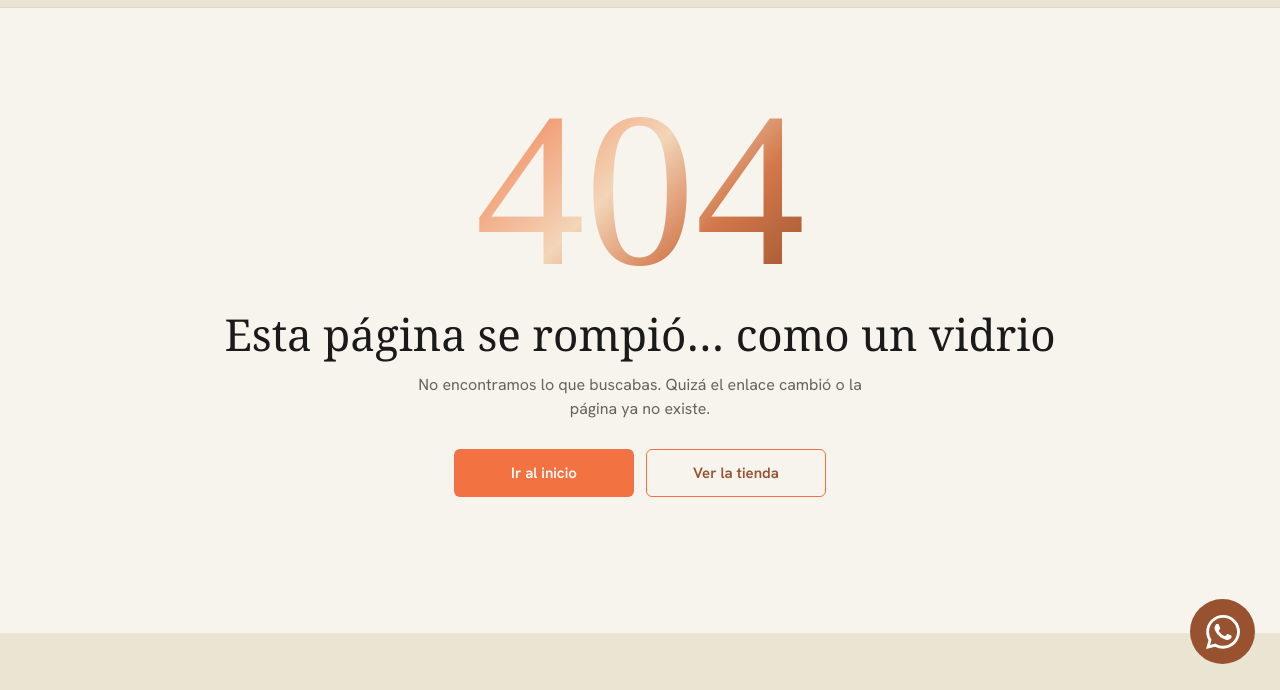
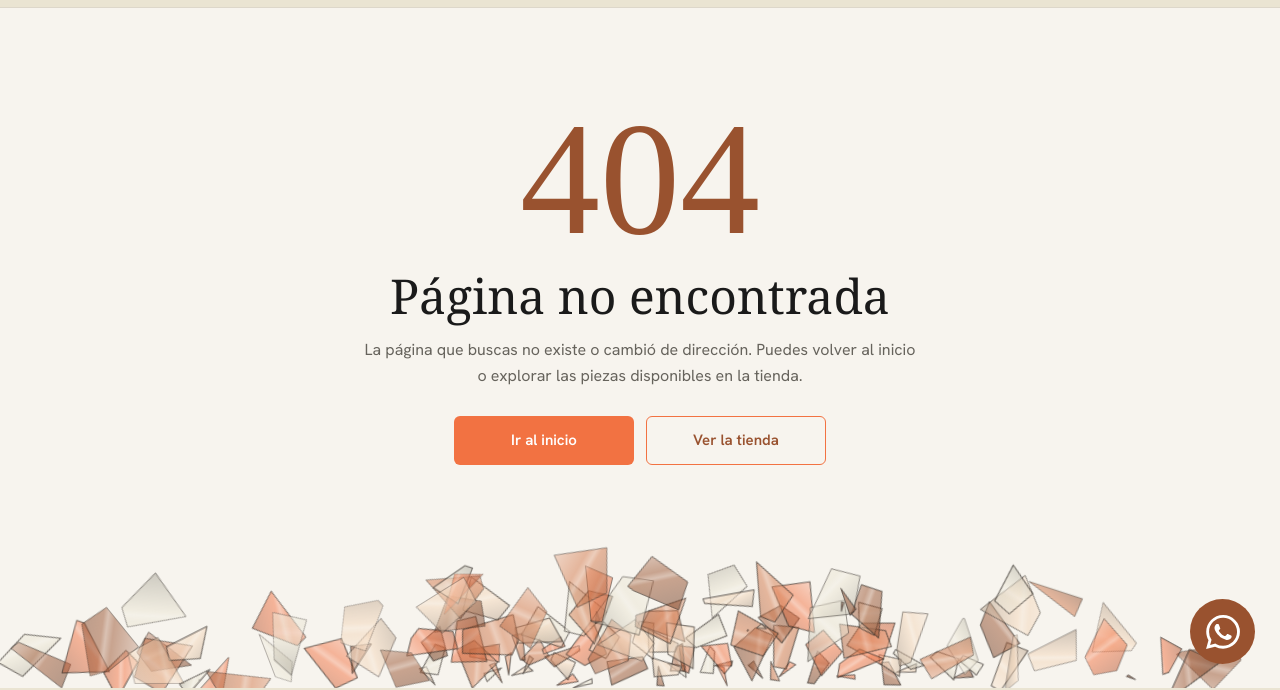
Before and after one commit to glopezca-minos/cuckoo-banana-web, a plain HTML site: page 404.html in a window 1280 px wide. Shown: the part 111-801 px from the top of the page. Drawn offline with nearby package versions, Linux system fonts and the light colour scheme; a web font is replaced by a local one.

Commit message:
404 animacion de vidrio

```diff
--- a/404.html
+++ b/404.html
@@ -24,13 +24,24 @@
   <!-- ===== Contenido ===== -->
   <main class="cb-main cb-soporte cb-soporte-404">
     <section class="cb-404">
-      <p class="cb-404-numero" aria-hidden="true">404</p>
-      <h1>Esta página se rompió… como un vidrio</h1>
-      <p>No encontramos lo que buscabas. Quizá el enlace cambió o la página ya no existe.</p>
-      <div class="cb-404-botones">
-        <a href="/index.html" class="cb-btn cb-btn-principal">Ir al inicio</a>
-        <a href="/tienda.html" class="cb-btn cb-btn-borde">Ver la tienda</a>
+
+      <!-- Vitral que se quiebra (lo dibuja js/error404.js) -->
+      <svg class="cb-404-vidrio" aria-hidden="true"></svg>
+
+      <div class="cb-404-contenido">
+        <p class="cb-404-numero">404</p>
+        <h1>Página no encontrada</h1>
+        <p class="cb-404-texto">
+          La página que buscas no existe o cambió de dirección.
+          Puedes volver al inicio o explorar las piezas disponibles en la tienda.
+        </p>
+
+        <div class="cb-404-botones">
+          <a href="/index.html" class="cb-btn cb-btn-principal">Ir al inicio</a>
+          <a href="/tienda.html" class="cb-btn cb-btn-borde">Ver la tienda</a>
+        </div>
       </div>
+
     </section>
   </main>
 
@@ -43,6 +54,7 @@
   <script src="https://cdn.jsdelivr.net/npm/gsap@3.13.0/dist/SplitText.min.js"></script>
   <script src="/js/componentes.js"></script>
   <script src="/js/carrito.js"></script>
+  <script src="/js/error404.js"></script>
   <script src="/js/animaciones.js"></script>
 </body>
 </html>
--- a/css/soporte.css
+++ b/css/soporte.css
@@ -260,37 +260,91 @@
   padding-left: 20px;
 }
 
-/* ===== 404 ===== */
+/* ===== 404: el vitral se quiebra ===== */
+.cb-soporte-404 {
+  max-width: none;
+  padding: 0;
+}
+
 .cb-404 {
-  min-height: 60vh;
+  position: relative;
+  min-height: calc(100vh - 120px);
   display: flex;
-  flex-direction: column;
   justify-content: center;
   align-items: center;
+  padding: 48px 16px 180px;   /* abajo queda espacio para el montón de vidrios */
+  overflow: hidden;
   text-align: center;
-  padding: 40px 0;
+}
+
+/* Capa del vitral: encima de todo el contenido */
+.cb-404-vidrio {
+  position: absolute;
+  inset: 0;
+  width: 100%;
+  height: 100%;
+  z-index: 2;
+  pointer-events: none;
+}
+
+/* Vidrio: un poco transparente, con el "plomo" grueso entre pieza y pieza */
+.cb-404-pieza {
+  fill-opacity: 0.5;
+  stroke: rgba(47, 42, 38, 0.6);
+  stroke-width: 2.5;
+  stroke-linejoin: round;
+}
+
+/* Luz cálida detrás del vitral (se ve a través del vidrio) y se apaga al romperse */
+.cb-404::before {
+  content: "";
+  position: absolute;
+  inset: 0;
+  z-index: 0;
+  background: radial-gradient(circle at 58% 38%, #fffdf7 0%, #f7f0e2 45%, #efe4d0 80%);
+  transition: opacity 1s ease 0.6s;
+}
+
+.cb-404.cb-roto::before {
+  opacity: 0;
+}
+
+.cb-404-grieta {
+  fill: none;
+  stroke: #fffaf0;
+  stroke-width: 2;
+  stroke-linecap: round;
+}
+
+/* El contenido aparece cuando el vidrio empieza a caer */
+.cb-404-contenido {
+  position: relative;
+  z-index: 1;
+  max-width: 560px;
+  opacity: 0;
+  transition: opacity 0.8s ease 0.3s;
+}
+
+.cb-404.cb-roto .cb-404-contenido {
+  opacity: 1;
 }
 
 .cb-404-numero {
   font-family: "Gloock", serif;
-  font-size: clamp(120px, 22vw, 220px);
+  font-size: clamp(96px, 16vw, 160px);
   line-height: 1;
+  color: var(--arcilla);
   margin-bottom: 8px;
-  /* el número se ve como un vidrio de colores */
-  background: linear-gradient(135deg, var(--naranja), var(--arena) 45%, var(--terracota) 70%, var(--arcilla));
-  -webkit-background-clip: text;
-  background-clip: text;
-  color: transparent;
 }
 
 .cb-404 h1 {
-  font-size: clamp(30px, 4vw, 44px);
+  font-size: clamp(32px, 4.5vw, 48px);
   margin-bottom: 12px;
 }
 
-.cb-404 > p:not(.cb-404-numero) {
-  max-width: 460px;
+.cb-404-texto {
   color: var(--texto-suave);
+  line-height: 1.6;
   margin-bottom: 28px;
 }
 
@@ -301,13 +355,41 @@
   gap: 12px;
 }
 
-/* Botones del 404: uno al lado del otro */
 .cb-404-botones .cb-btn {
   display: inline-flex;
   justify-content: center;
   width: auto;
   min-width: 180px;
   padding: 12px 28px;
+}
+
+/* Sacudida al recibir el golpe */
+.cb-404.cb-golpe .cb-404-vidrio {
+  animation: cb-sacudida 0.35s ease;
+}
+
+@keyframes cb-sacudida {
+  0%, 100% { transform: translate(0, 0); }
+  20% { transform: translate(-6px, 3px); }
+  40% { transform: translate(5px, -4px); }
+  60% { transform: translate(-3px, 2px); }
+  80% { transform: translate(2px, -1px); }
+}
+
+@media (max-width: 700px) {
+  .cb-404 {
+    min-height: calc(100svh - 80px);
+    padding-bottom: 140px;
+  }
+
+  .cb-404-botones {
+    flex-direction: column;
+    width: 100%;
+  }
+
+  .cb-404-botones .cb-btn {
+    width: 100%;
+  }
 }
 
 /* ===== Celular ===== */
--- /dev/null
+++ b/js/error404.js
@@ -0,0 +1,228 @@
+/* =====================================================
+   404: el vitral se quiebra y los pedacitos caen
+   1. Se dibuja un vitral que tapa la página
+   2. Recibe un golpe: aparecen las grietas
+   3. Los pedacitos caen y se amontonan abajo
+   ===================================================== */
+
+const escena = document.querySelector('.cb-404');
+const svg = document.querySelector('.cb-404-vidrio');
+const NS = 'http://www.w3.org/2000/svg';
+const sinMovimiento = window.matchMedia('(prefers-reduced-motion: reduce)').matches;
+
+// Colores de vidrio: los de la marca + tonos "joya" típicos de los vitrales
+// Paleta de la marca, translúcida
+const COLORES = ['#F27242', '#F3D5B8', '#D2774A', '#EAE4D2', '#99522F',
+                 '#F3D5B8', '#D2774A', '#F27242', '#EAE4D2', '#99522F'];
+
+// Aclara (+) u oscurece (-) un color hex
+function tono(hex, cantidad) {
+  const n = parseInt(hex.slice(1), 16);
+  const canal = (v) => Math.round(cantidad > 0 ? v + (255 - v) * cantidad : v * (1 + cantidad));
+  const r = canal(n >> 16), g = canal((n >> 8) & 255), b = canal(n & 255);
+  return `rgb(${r}, ${g}, ${b})`;
+}
+
+// Un degradado por color: luz en una esquina, un reflejo en diagonal y sombra al otro lado
+function crearDegradados() {
+  const defs = document.createElementNS(NS, 'defs');
+  COLORES.forEach((color, i) => {
+    const degradado = document.createElementNS(NS, 'linearGradient');
+    degradado.setAttribute('id', `cb-vidrio-${i}`);
+    degradado.setAttribute('x1', '0');
+    degradado.setAttribute('y1', '0');
+    degradado.setAttribute('x2', '1');
+    degradado.setAttribute('y2', '1');
+    [
+      [0, tono(color, 0.45)],
+      [0.35, color],
+      [0.44, tono(color, 0.35)],   // reflejo
+      [0.5, color],
+      [1, tono(color, -0.3)]
+    ].forEach(([offset, valor]) => {
+      const parada = document.createElementNS(NS, 'stop');
+      parada.setAttribute('offset', offset);
+      parada.setAttribute('stop-color', valor);
+      degradado.appendChild(parada);
+    });
+    defs.appendChild(degradado);
+  });
+  svg.appendChild(defs);
+}
+
+// Número "al azar" pero siempre igual (así el dibujo no cambia cada vez)
+let semilla = 7;
+function azar() {
+  semilla = (semilla * 9301 + 49297) % 233280;
+  return semilla / 233280;
+}
+
+// Recorta un polígono para que no se salga del rectángulo
+function recortar(puntos, ancho, alto) {
+  const bordes = [
+    p => p.x >= 0, p => p.x <= ancho, p => p.y >= 0, p => p.y <= alto
+  ];
+  const cruce = [
+    (a, b) => ({ x: 0, y: a.y + (b.y - a.y) * (0 - a.x) / (b.x - a.x) }),
+    (a, b) => ({ x: ancho, y: a.y + (b.y - a.y) * (ancho - a.x) / (b.x - a.x) }),
+    (a, b) => ({ x: a.x + (b.x - a.x) * (0 - a.y) / (b.y - a.y), y: 0 }),
+    (a, b) => ({ x: a.x + (b.x - a.x) * (alto - a.y) / (b.y - a.y), y: alto })
+  ];
+  let salida = puntos;
+  bordes.forEach((adentro, i) => {
+    const entrada = salida;
+    salida = [];
+    entrada.forEach((actual, j) => {
+      const anterior = entrada[(j + entrada.length - 1) % entrada.length];
+      if (adentro(actual)) {
+        if (!adentro(anterior)) salida.push(cruce[i](anterior, actual));
+        salida.push(actual);
+      } else if (adentro(anterior)) {
+        salida.push(cruce[i](anterior, actual));
+      }
+    });
+  });
+  return salida;
+}
+
+// Parte el rectángulo en pedazos, como vidrio golpeado en un punto
+function crearPedazos(ancho, alto, golpe) {
+  const rayos = 18;
+  const maximo = Math.hypot(ancho, alto);
+  const angulos = [];
+  for (let i = 0; i < rayos; i++) {
+    angulos.push((i + azar() * 0.6) / rayos * Math.PI * 2);
+  }
+  const anillos = [0, 45, 105, 180, 270, 380, 510, 670, maximo];
+
+  // Cada anillo tiene un radio un poco distinto en cada rayo (pero compartido
+  // entre pedazos vecinos, para que no queden huecos)
+  const radios = anillos.map(r => angulos.map(() => r * (0.85 + azar() * 0.3)));
+
+  const punto = (n, a) => ({
+    x: golpe.x + Math.cos(angulos[a % rayos]) * radios[n][a % rayos],
+    y: golpe.y + Math.sin(angulos[a % rayos]) * radios[n][a % rayos]
+  });
+
+  const pedazos = [];
+  for (let n = 0; n < anillos.length - 1; n++) {
+    for (let a = 0; a < rayos; a++) {
+      const forma = n === 0
+        ? [golpe, punto(1, a), punto(1, a + 1)]
+        : [punto(n, a), punto(n + 1, a), punto(n + 1, a + 1), punto(n, a + 1)];
+      const recortado = recortar(forma, ancho, alto);
+      if (recortado.length >= 3) pedazos.push({ puntos: recortado, anillo: n });
+    }
+  }
+  return pedazos;
+}
+
+function centro(puntos) {
+  const x = puntos.reduce((s, p) => s + p.x, 0) / puntos.length;
+  const y = puntos.reduce((s, p) => s + p.y, 0) / puntos.length;
+  return { x, y };
+}
+
+function dibujar(animar) {
+  semilla = 7;
+  svg.innerHTML = '';
+  const ancho = escena.clientWidth;
+  const alto = escena.clientHeight;
+  svg.setAttribute('viewBox', `0 0 ${ancho} ${alto}`);
+  crearDegradados();
+
+  const golpe = { x: ancho * 0.58, y: alto * 0.38 };
+  const pedazos = crearPedazos(ancho, alto, golpe);
+
+  // Montón de abajo: columnas que se van llenando
+  const columnas = 40;
+  const altura = new Array(columnas).fill(0);
+  const piso = alto - 8;
+  const tamanoMax = ancho < 700 ? 34 : 56;   // tamaño de cada pedazo en el montón
+  const alturaMax = ancho < 700 ? 50 : 80;   // qué tan alto puede crecer el montón
+
+  // Caen primero los pedazos cerca del golpe
+  pedazos.sort((a, b) => a.anillo - b.anillo || azar() - 0.5);
+
+  pedazos.forEach((pedazo, i) => {
+    const c = centro(pedazo.puntos);
+    const forma = document.createElementNS(NS, 'polygon');
+    forma.setAttribute('points', pedazo.puntos.map(p => `${p.x.toFixed(1)},${p.y.toFixed(1)}`).join(' '));
+    forma.setAttribute('class', 'cb-404-pieza');
+    forma.setAttribute('fill', `url(#cb-vidrio-${(i * 7) % COLORES.length})`);
+    forma.style.transformBox = 'fill-box';
+    forma.style.transformOrigin = 'center';
+    svg.appendChild(forma);
+
+    // Dónde termina: en el montón, cerca de donde estaba
+    const caja = forma.getBBox();
+    const escala = Math.min(0.45, tamanoMax / Math.max(caja.width, caja.height));
+    // Cae más o menos debajo de donde estaba; si ahí ya hay mucho, rueda a la columna más baja
+    let col = Math.floor((c.x / ancho * 0.6 + azar() * 0.4) * columnas);
+    col = Math.max(0, Math.min(columnas - 1, col));
+    if (altura[col] > alturaMax) col = altura.indexOf(Math.min(...altura));
+    const alturaPieza = Math.min(caja.height, caja.width) * escala;
+    const finalX = (col + 0.5) / columnas * ancho + (azar() - 0.5) * 20;
+    const finalY = piso - altura[col] - alturaPieza / 2;
+    altura[col] += alturaPieza * 0.55;
+    const giro = (azar() - 0.5) * 300;
+
+    const mover = `translate(${(finalX - c.x).toFixed(1)}px, ${(finalY - c.y).toFixed(1)}px) rotate(${giro.toFixed(0)}deg) scale(${escala})`;
+
+    if (!animar) {
+      forma.style.transform = mover;
+      return;
+    }
+
+    // Caída con "gravedad" (empieza lento y acelera) y un rebotito al final
+    forma.animate([
+      { transform: 'none', offset: 0 },
+      { transform: mover, offset: 0.85, easing: 'ease-out' },
+      { transform: mover.replace(/scale\(([\d.]+)\)/, `scale($1) translateY(-14px)`), offset: 0.92, easing: 'ease-in' },
+      { transform: mover, offset: 1 }
+    ], {
+      duration: 1300 + azar() * 500,
+      delay: 900 + pedazo.anillo * 110 + azar() * 250,
+      easing: 'cubic-bezier(0.55, 0, 0.9, 0.45)',
+      fill: 'forwards'
+    });
+  });
+
+  if (!animar) {
+    escena.classList.add('cb-roto');
+    return;
+  }
+
+  // Grietas: líneas blancas que salen del punto del golpe
+  const grietas = document.createElementNS(NS, 'g');
+  for (let i = 0; i < 9; i++) {
+    const a = azar() * Math.PI * 2;
+    const largo = 120 + azar() * 260;
+    const linea = document.createElementNS(NS, 'path');
+    const medio = { x: golpe.x + Math.cos(a + 0.2) * largo * 0.5, y: golpe.y + Math.sin(a + 0.2) * largo * 0.5 };
+    linea.setAttribute('d', `M${golpe.x} ${golpe.y} L${medio.x} ${medio.y} L${golpe.x + Math.cos(a) * largo} ${golpe.y + Math.sin(a) * largo}`);
+    linea.setAttribute('class', 'cb-404-grieta');
+    grietas.appendChild(linea);
+    const total = linea.getTotalLength();
+    linea.style.strokeDasharray = total;
+    linea.animate(
+      [{ strokeDashoffset: total, opacity: 1 }, { strokeDashoffset: 0, opacity: 1, offset: 0.5 }, { strokeDashoffset: 0, opacity: 0 }],
+      { duration: 1200, delay: 500, easing: 'ease-out', fill: 'both' }
+    );
+  }
+  svg.appendChild(grietas);
+
+  // El golpe: sacudida, y luego se muestra el contenido
+  setTimeout(() => escena.classList.add('cb-golpe'), 500);
+  setTimeout(() => escena.classList.add('cb-roto'), 1100);
+}
+
+// Arranca al cargar. Si alguien pidió menos movimiento: ya aparece quebrado
+dibujar(!sinMovimiento);
+
+// Si cambia el tamaño de la ventana, se redibuja el montón (sin animar)
+let espera;
+window.addEventListener('resize', () => {
+  clearTimeout(espera);
+  espera = setTimeout(() => dibujar(false), 200);
+});
```
